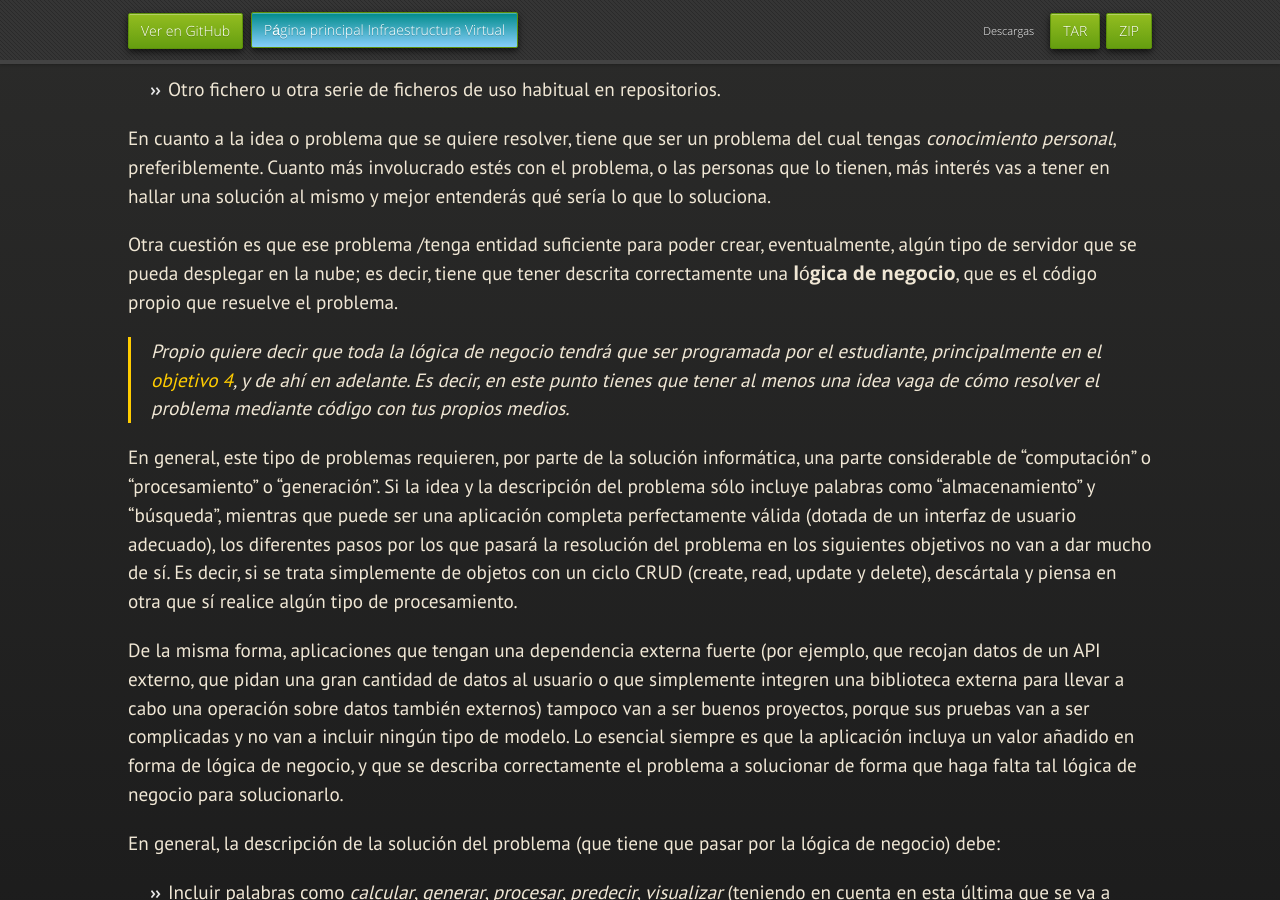
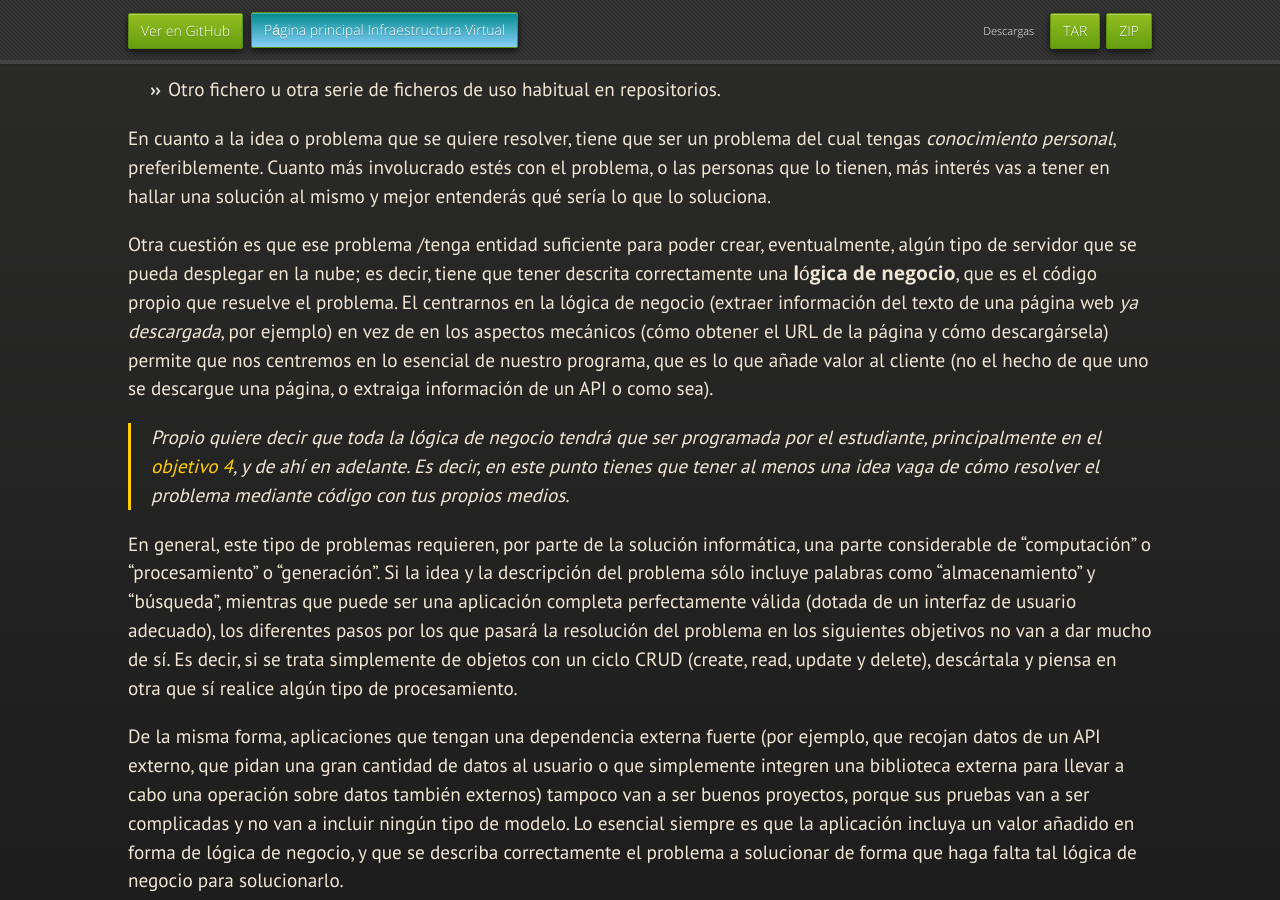
Before and after one commit to JJ/IV, a Jekyll site: the page built from documentos/proyecto/0.Repositorio.md, in a window 1280 px wide and 900 px high, scrolled down 1748 px. Built offline with Jekyll 4.4.1, drawn with Linux system fonts in a browser that asks for light colours; nearby versions of some CDN libraries; some web fonts are replaced; our own code applies the rules of GitHub Pages for plain Markdown files.

Commit message:
Sync documentos/proyecto/0.Repositorio.md de master a gh-pages

```diff
--- a/documentos/proyecto/0.Repositorio.md
+++ b/documentos/proyecto/0.Repositorio.md
@@ -97,7 +97,12 @@ hallar una solución al mismo y mejor entenderás qué sería lo que lo solucion
 Otra cuestión es que ese problema /tenga entidad suficiente para poder crear,
 eventualmente, algún tipo de servidor que se pueda desplegar en la nube; es
 decir, tiene que tener descrita correctamente una **lógica de negocio**, que es
-el código propio que resuelve el problema.
+el código propio que resuelve el problema. El centrarnos en la lógica de negocio
+(extraer información del texto de una página web *ya descargada*, por ejemplo)
+en vez de en los aspectos mecánicos (cómo obtener el URL de la página y cómo
+descargársela) permite que nos centremos en lo esencial de nuestro programa, que
+es lo que añade valor al cliente (no el hecho de que uno se descargue una
+página, o extraiga información de un API o como sea).
 
 > Propio quiere decir que toda la lógica de negocio tendrá que ser programada
 > por el estudiante, principalmente en el [objetivo 4](4.Tests), y de ahí en
```
